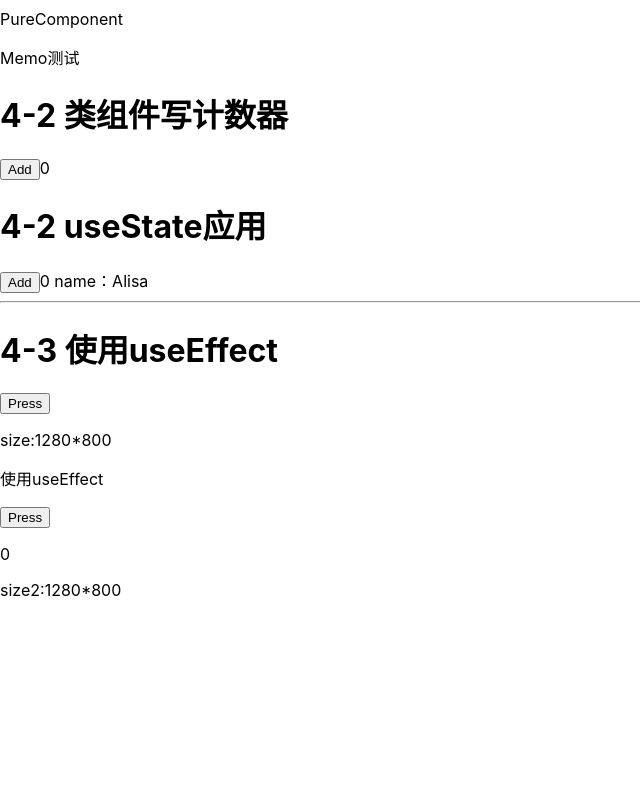
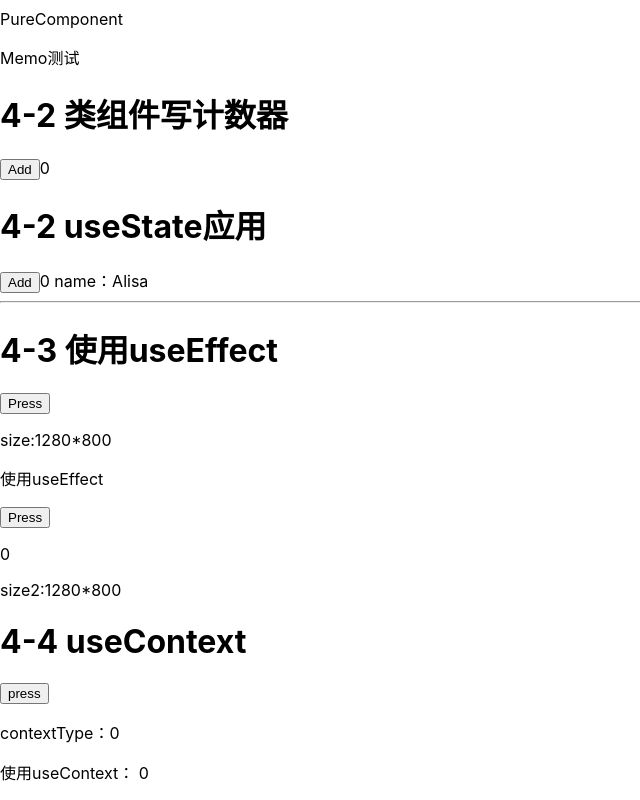
Before and after one commit to leseul-yj/Benchmarking, a React (Create React App) app in the folder benchmark/: page / in a window 1280 px wide. Shown: the part 391-1191 px from the top of the page, without its empty margins (0-640 px from the left). Before the commit the page ends 1007 px from the top, so only its background shows below. Built offline with nearby package versions, Linux system fonts and the light colour scheme.

Commit message:
4-4 使用useContext

```diff
--- a/benchmark/src/index.js
+++ b/benchmark/src/index.js
@@ -4,7 +4,7 @@ import './index.css';
 import App from './App';
 import * as serviceWorker from './serviceWorker';
 import Memo from './memo';
-import {EffectHook} from './lesson4'
+import {EffectHook,ContextHook} from './lesson4'
 import StateHook from './stateHook';
 ReactDOM.render(
   <React.StrictMode>
@@ -12,6 +12,7 @@ ReactDOM.render(
     <Memo></Memo>
     <StateHook></StateHook>
     <EffectHook></EffectHook>
+    <ContextHook></ContextHook>
   </React.StrictMode>,
   document.getElementById('root')
 );
--- /dev/null
+++ b/benchmark/src/lesson4/ContextHook.js
@@ -0,0 +1,44 @@
+import React,{Component,useContext,createContext} from 'react'
+
+const countContext = createContext();
+
+class ChildComponent extends Component {
+  static contextType = countContext;
+  render() {
+    const count = this.context
+    return (
+      <div>
+        <p>contextType：{count}</p>
+      </div>
+    )
+  }
+}
+// 无状态组件中不会限制使用useContext的数量 类组件中只能用一个contextType
+// 也不要在无状态组件中大量使用useContext 会让组件失去独立
+function UseContextHook() {
+  const count = useContext(countContext);
+  return (
+    <div>
+      <p>使用useContext： {count}</p>
+    </div>
+  )
+}
+export default function ContextHook() {
+  //const contextHook = useContext();
+  const [count,setCount] = React.useState(0);
+
+  return (
+    <div>
+      <h1>4-4 useContext</h1>
+      <button type="button" onClick={
+        () => setCount(count + 1)
+      }>press</button>
+      <countContext.Provider value={count}>
+        <ChildComponent></ChildComponent>
+        <UseContextHook></UseContextHook>
+      </countContext.Provider>
+
+    </div>
+  )
+
+}
--- a/benchmark/src/lesson4/index.js
+++ b/benchmark/src/lesson4/index.js
@@ -1 +1,2 @@
-export {default as EffectHook} from './EffectHOOK.js'
+export {default as EffectHook} from './EffectHOOK.js';
+export {default as ContextHook} from './ContextHook.js';
```
